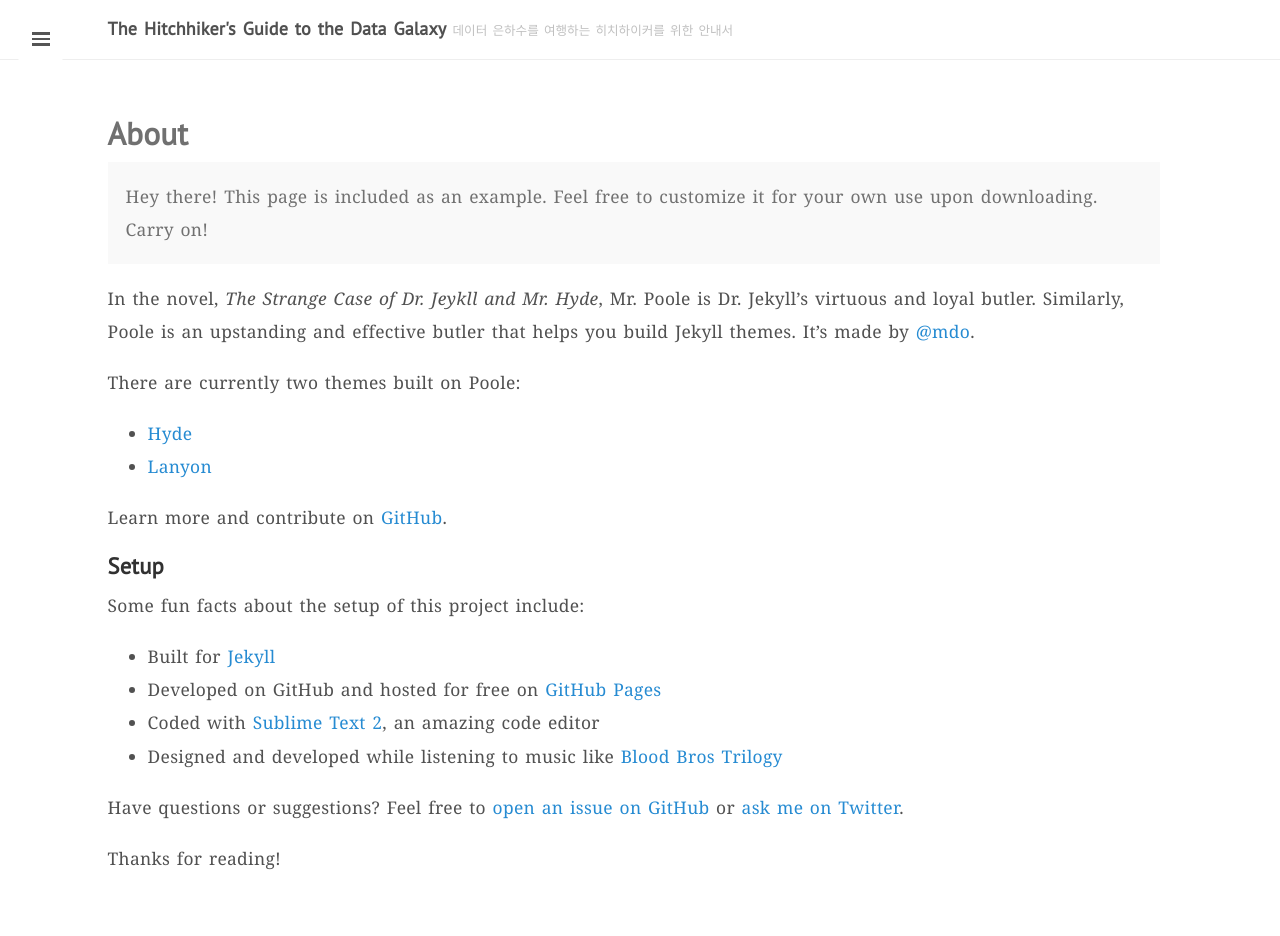
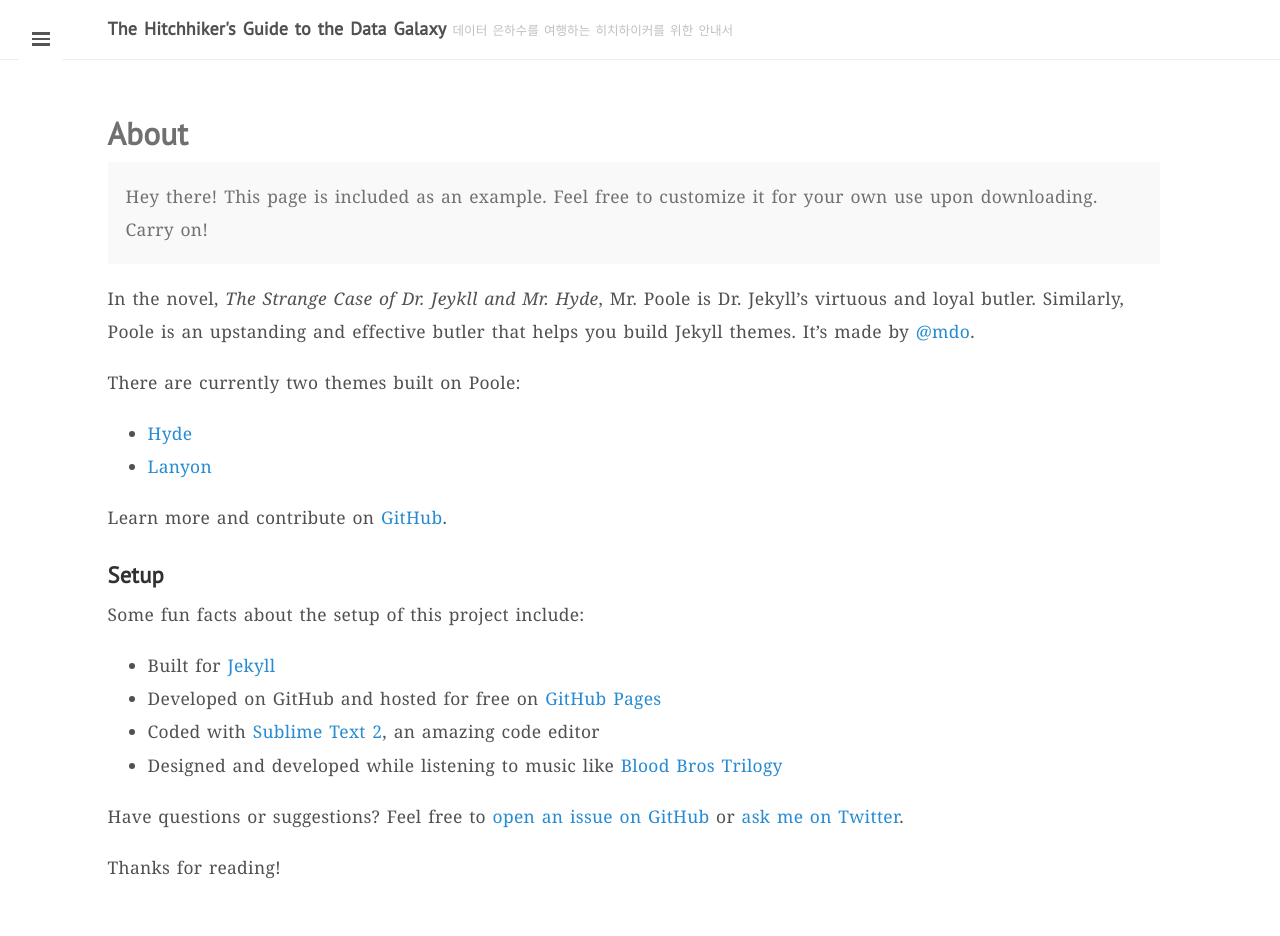
Before and after one commit to Dr-HKim/Dr-HKim.github.io, a Jekyll site: the page built from about.md, in a window 1280 px wide. Built offline with Jekyll 4.4.1, drawn with Linux system fonts in a browser that asks for light colours.

Commit message:
main.css revise

```diff
--- a/public/css/main.css
+++ b/public/css/main.css
@@ -154,15 +154,6 @@ h1, h2, h3, h4, h5, h6 {
   font-weight: 600;
 }
 
-h5 {
-  margin-top: 1rem;
-  font-size: 0.85rem;
-}
-
-h6 {
-  margin-top: 1rem;
-  font-size: 0.75rem;
-}
 
 /* Headings */
 h1, h2, h3, h4, h5, h6 {
@@ -177,7 +168,7 @@ margin-top: 1.5rem;
   font-size: 1.5rem;
 }
 h2 {
-  margin-top: 1rem;
+  margin-top: 1.5rem;
   font-size: 1.25rem;
 }
 h3 {
```
